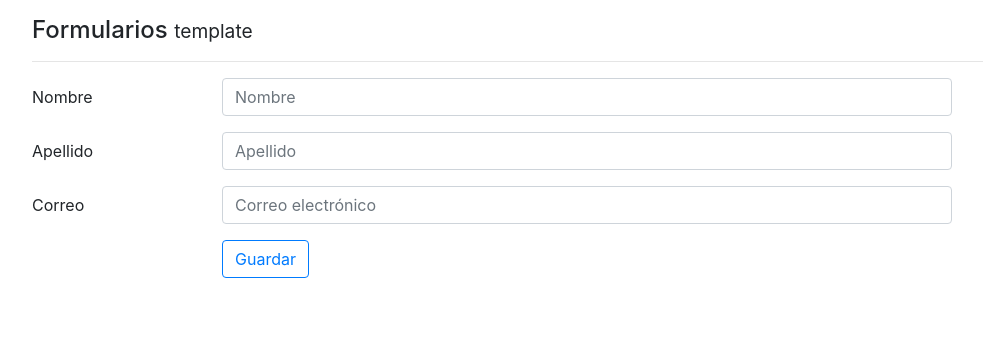
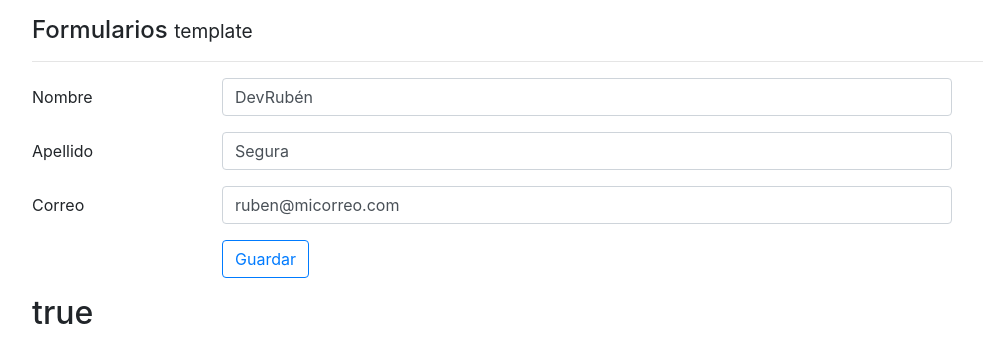
Before and after one commit to rubdev/Formularios-en-Angular, an Angular app: page / in a window 1280 px wide. Shown: the top 362 px of the page, without its empty margins (53-1036 px from the left). Built offline with nearby package versions, Linux system fonts and the light colour scheme.

Commit message:
Validando datos y poniendo valores por defecto en form

```diff
--- a/src/app/components/form-data/form-data.component.html
+++ b/src/app/components/form-data/form-data.component.html
@@ -6,7 +6,8 @@
 
   <div>
 
-    <div class="form-group row">
+    <div  [ngClass]="{ 'has-danger': formulario.controls['nombre'].invalid }"
+          class="form-group row">
       <label class="col-2 col-form-label">Nombre</label>
       <div class="col-8">
 
@@ -15,6 +16,12 @@
                placeholder="Nombre"
                name="nombre"
                formControlName="nombre">
+
+        <div  *ngIf="formulario.controls['nombre'].invalid"
+              style="color: red">
+          El nombre es obligatorio (mín. 6 caracteres)
+        </div>
+
       </div>
     </div>
 
@@ -24,9 +31,13 @@
 
         <input class="form-control"
                type="text"
-               placeholder="Apellido"
-               name="apellido"
-               formControlName="apellido">
+               placeholder="Apellidos"
+               name="apellidos"
+               formControlName="apellidos">
+        <div  *ngIf="formulario.controls['apellidos'].invalid"
+              style="color: red">
+          El apellido es obligatorio
+        </div>
       </div>
     </div>
 
@@ -41,6 +52,11 @@
              placeholder="Correo electrónico"
              name="email"
              formControlName="email">
+
+      <div  *ngIf="formulario.controls['email'].invalid"
+            style="color: red">
+        El email es obligatorio y debe ser válido
+      </div>
     </div>
   </div>
 
@@ -56,3 +72,5 @@
   </div>
 
 </form>
+
+<h2>{{ formulario.valid }}</h2>
--- a/src/app/components/form-data/form-data.component.ts
+++ b/src/app/components/form-data/form-data.component.ts
@@ -1,5 +1,6 @@
 import { Component, OnInit } from '@angular/core';
 import { FormGroup, FormControl, Validators } from '@angular/forms';
+import { Usuario } from 'src/app/models/usuario.model';
 
 
 @Component({
@@ -10,18 +11,29 @@ import { FormGroup, FormControl, Validators } from '@angular/forms';
 export class FormDataComponent {
 
   formulario: FormGroup;
+  usuario: Usuario = new Usuario('DevRubén', 'Segura', 'ruben@micorreo.com');
 
   constructor() {
     this.formulario = new FormGroup({
-      nombre: new FormControl( '' ),
-      apellido: new FormControl( '' ),
-      email: new FormControl( '' ),
+      nombre: new FormControl( '', [
+                                      Validators.required,
+                                      Validators.minLength(6)
+                                   ] ),
+      apellidos: new FormControl( '', Validators.required ),
+      email: new FormControl( '', [
+                                      Validators.required,
+                                      Validators.email
+                                  ] ),
     });
+
+    // cargando datos en el formulario
+    this.formulario.setValue( this.usuario );
   }
 
   enviarFormulario() {
     console.log(this.formulario.value);
     console.log(this.formulario);
+    this.formulario.reset( this.usuario );
   }
 
 }
--- a/src/app/models/usuario.model.ts
+++ b/src/app/models/usuario.model.ts
@@ -3,10 +3,16 @@ export class Usuario {
     nombre: string;
     apellidos: string;
     email: string;
+    /*
     pais: string;
     sexo: string;
     condiciones: boolean;
+    */
 
-    constructor() { }
-
+    // PARA FORM DATA
+    constructor( nombre: string, apellidos: string, email: string ) {
+        this.nombre = nombre;
+        this.apellidos = apellidos;
+        this.email = email;
+    }
 }
```
